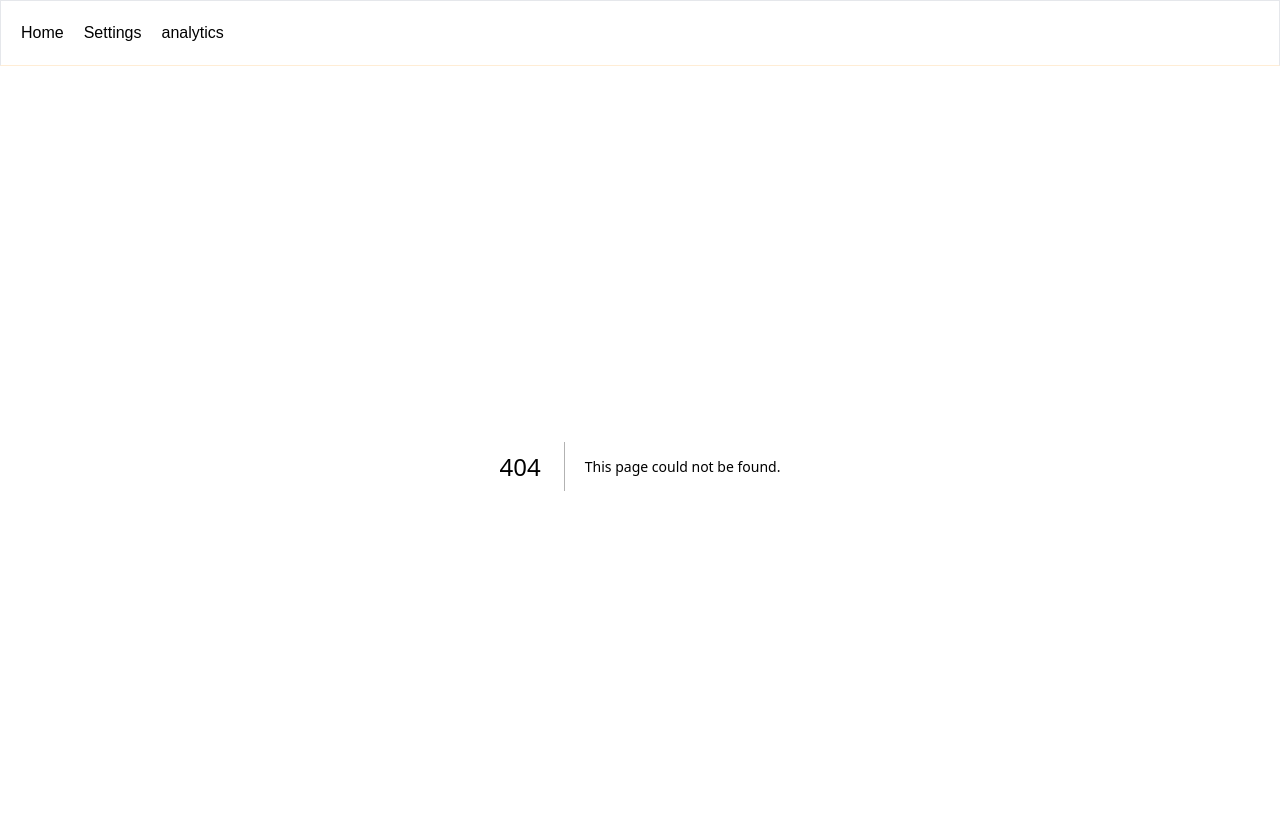
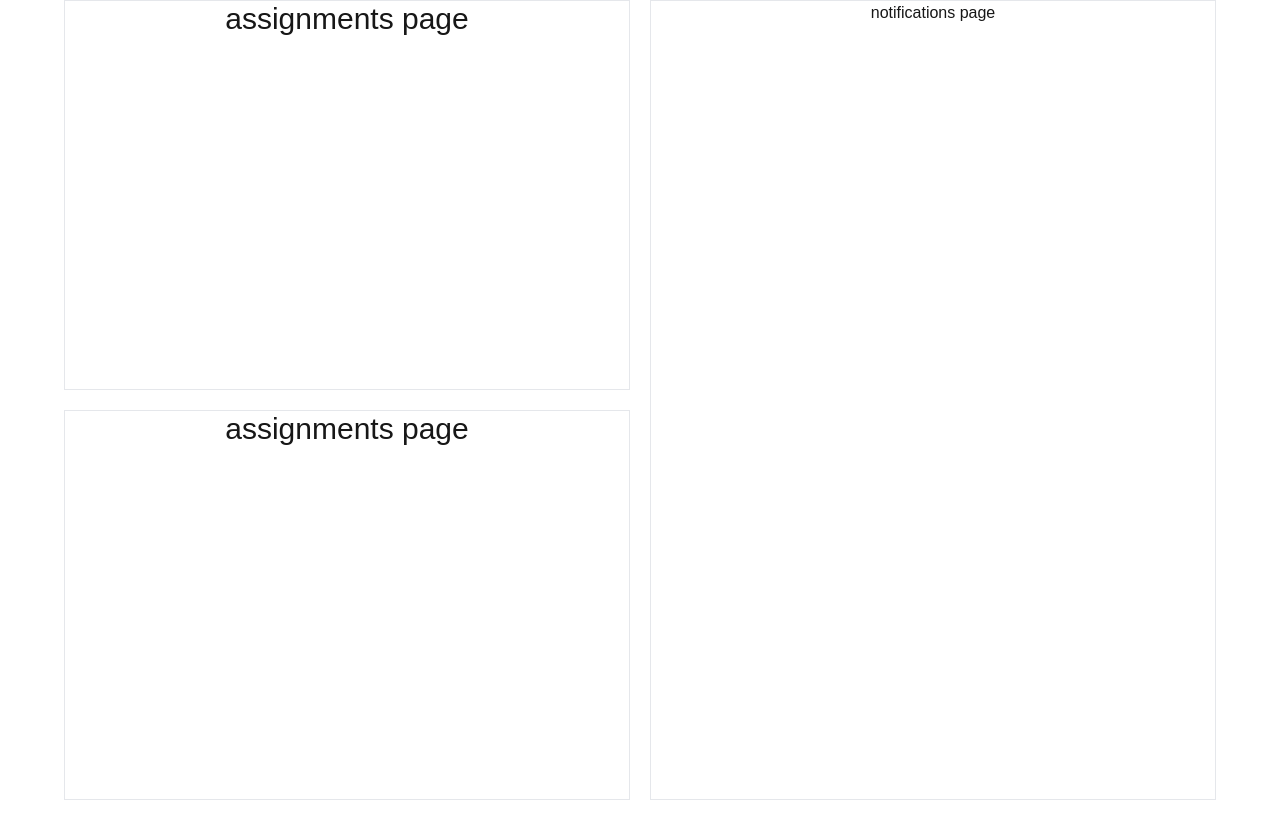
Before and after one commit to toufiq007/react_nextJs, a Next.js app: page /parralel-dashboard in a window 1280 px wide. Before the commit this address had no page. Shown: the top 838 px of the page. After the commit the page ends 800 px from the top, so only its background shows below. Built offline with nearby package versions, Linux system fonts and the light colour scheme.

Commit message:
add code structure for parallel-layout

```diff
--- a/app/components/CustomLink.js
+++ /dev/null
@@ -1,19 +0,0 @@
-"use client";
-
-import Link from "next/link";
-import { usePathname } from "next/navigation";
-
-const CustomLink = ({ path, children }) => {
-  const pathName = usePathname();
-  const activeLink = pathName === path;
-
-  console.log(activeLink, "this is the active link");
-
-  return (
-    <Link className={activeLink ? "text-blue-500" : ""} href={path}>
-      {children}
-    </Link>
-  );
-};
-
-export default CustomLink;
--- a/app/layout.js
+++ b/app/layout.js
@@ -1,7 +1,5 @@
 import localFont from "next/font/local";
 import "./globals.css";
-import Link from "next/link";
-import CustomLink from "./components/CustomLink";
 
 const geistSans = localFont({
   src: "./fonts/GeistVF.woff",
@@ -26,17 +24,6 @@ export default function RootLayout({ children }) {
         <body
           className={`${geistSans.variable} ${geistMono.variable} antialiased`}
         >
-          <nav>
-            <ul className="flex p-5 border border-b-orange-100 gap-5">
-              <li>
-                <CustomLink path="/">Home</CustomLink>
-              </li>
-              <li>
-                <CustomLink path="/dashboard/settings">Settings</CustomLink>
-              </li>
-              <CustomLink path="/dashboard/analytics">analytics</CustomLink>
-            </ul>
-          </nav>
           {children}
         </body>
       </html>
--- /dev/null
+++ b/app/parralel-dashboard/@assignments/page.jsx
@@ -0,0 +1,9 @@
+const AssignmentsPage = () => {
+  return (
+    <div className="border flex justify-center w-full h-1/2 text-3xl" >
+      <h2>assignments page</h2>
+    </div>
+  );
+};
+
+export default AssignmentsPage;
--- /dev/null
+++ b/app/parralel-dashboard/@notifications/page.jsx
@@ -0,0 +1,11 @@
+import React from "react";
+
+const NotificationsPage = () => {
+  return (
+    <div className="border flex justify-center align-middle w-full h-full">
+      <h2>notifications page</h2>
+    </div>
+  );
+};
+
+export default NotificationsPage;
--- /dev/null
+++ b/app/parralel-dashboard/layout.js
@@ -0,0 +1,16 @@
+const ParralelDashboard = ({ children, assignments, notifications }) => {
+  return (
+    <div>
+      {children}
+      <div className="w-[90%] mx-auto flex gap-5 h-[100vh]">
+        <div className="w-1/2 flex flex-col gap-5">
+          {assignments}
+          {assignments}
+        </div>
+        <div className="w-1/2 h-[100vh]">{notifications}</div>
+      </div>
+    </div>
+  );
+};
+
+export default ParralelDashboard;
--- /dev/null
+++ b/app/parralel-dashboard/page.jsx
@@ -0,0 +1,5 @@
+const ParralelDashboardPage = () => {
+  return <div></div>;
+};
+
+export default ParralelDashboardPage;
```
